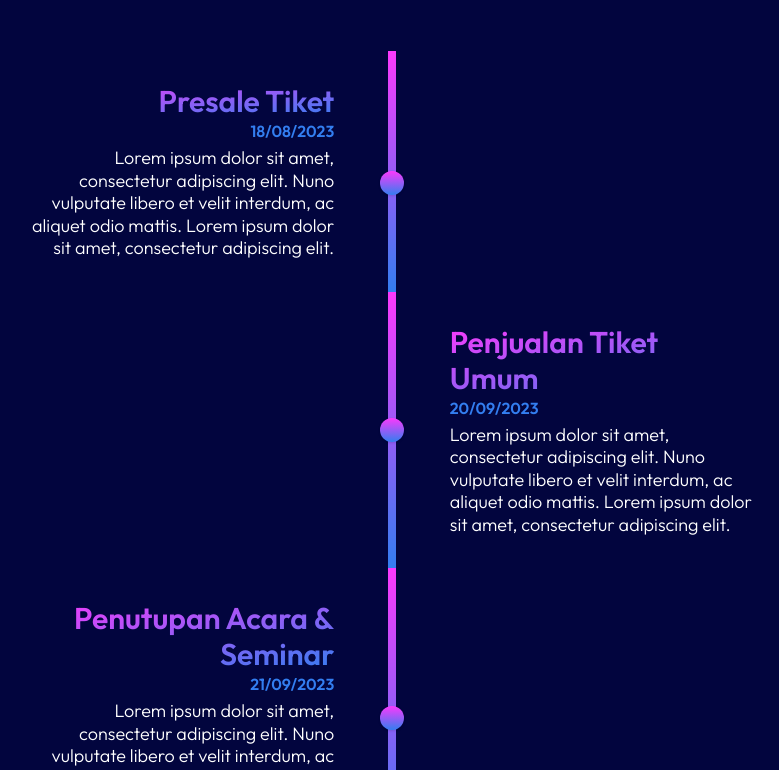
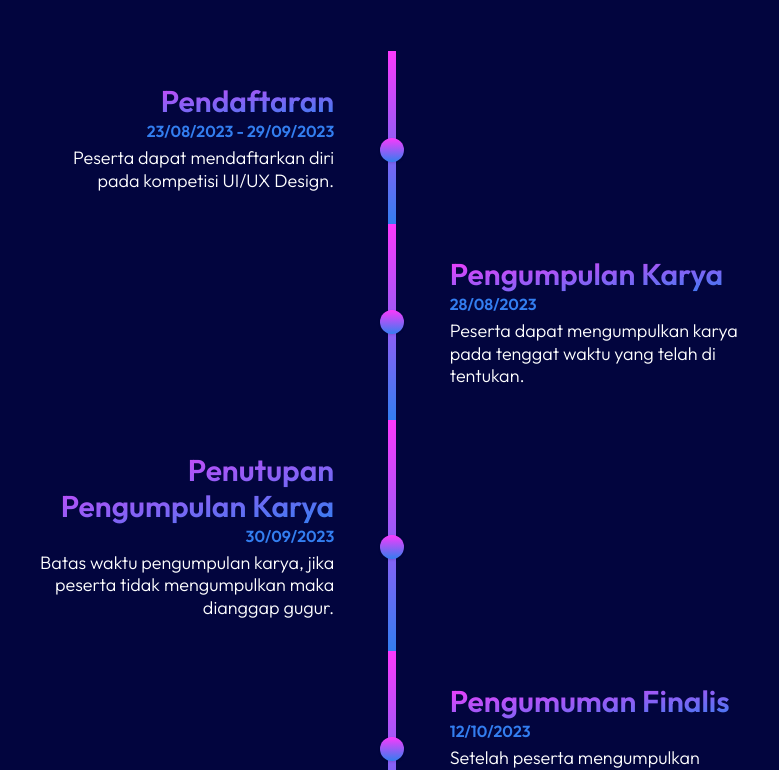
Before and after one commit to zildjianvitoo/srifoton2023fe-deployed, a Next.js app: page /kompetisi/uiux-design in a window 1280 px wide. Shown: the part 1129-1899 px from the top of the page, without its empty margins (248-1027 px from the left). Built offline with nearby package versions, Linux system fonts and the light colour scheme.

Commit message:
update timeline uiux competition

```diff
--- a/pages/kompetisi/uiux-design.jsx
+++ b/pages/kompetisi/uiux-design.jsx
@@ -17,19 +17,29 @@ import React from "react";
 
 const timelineContent = [
   {
-    title: "Presale Tiket",
-    date: "18/08/2023",
-    desc: "Lorem ipsum dolor sit amet, consectetur adipiscing elit. Nuno vulputate libero et velit interdum, ac aliquet odio mattis. Lorem ipsum dolor sit amet, consectetur adipiscing elit.",
+    title: "Pendaftaran",
+    date: "23/08/2023 - 29/09/2023",
+    desc: "Peserta dapat mendaftarkan diri pada kompetisi UI/UX Design.",
   },
   {
-    title: "Penjualan Tiket Umum",
-    date: "20/09/2023",
-    desc: "Lorem ipsum dolor sit amet, consectetur adipiscing elit. Nuno vulputate libero et velit interdum, ac aliquet odio mattis. Lorem ipsum dolor sit amet, consectetur adipiscing elit.",
+    title: "Pengumpulan Karya",
+    date: "28/08/2023",
+    desc: "Peserta dapat mengumpulkan karya pada tenggat waktu yang telah di tentukan.",
   },
   {
-    title: "Penutupan Acara & Seminar",
-    date: "21/09/2023",
-    desc: "Lorem ipsum dolor sit amet, consectetur adipiscing elit. Nuno vulputate libero et velit interdum, ac aliquet odio mattis. Lorem ipsum dolor sit amet, consectetur adipiscing elit.",
+    title: "Penutupan Pengumpulan Karya",
+    date: "30/09/2023",
+    desc: "Batas waktu pengumpulan karya, jika peserta tidak mengumpulkan maka dianggap gugur.",
+  },
+  {
+    title: "Pengumuman Finalis",
+    date: "12/10/2023",
+    desc: "Setelah peserta mengumpulkan karya, akan dipilih beberapa finalis untuk maju ke babak selanjutnya.",
+  },
+  {
+    title: "Penutupan Pengumpulan Karya",
+    date: "14/10/2023",
+    desc: "Pesreta yang terpilih menjadi finalis wajib mempresentasikan hasil karyanya.",
   },
 ];
 
@@ -140,7 +150,7 @@ export default function CompetitiveProgramming() {
                   date={item.date}
                   description={item.desc}
                   dateColor="text-[#337EF0]"
-                  right={index == 1 ? true : false}
+                  right={index % 2 !== 0 ? true : false}
                 />
               ))}
             </div>
```
